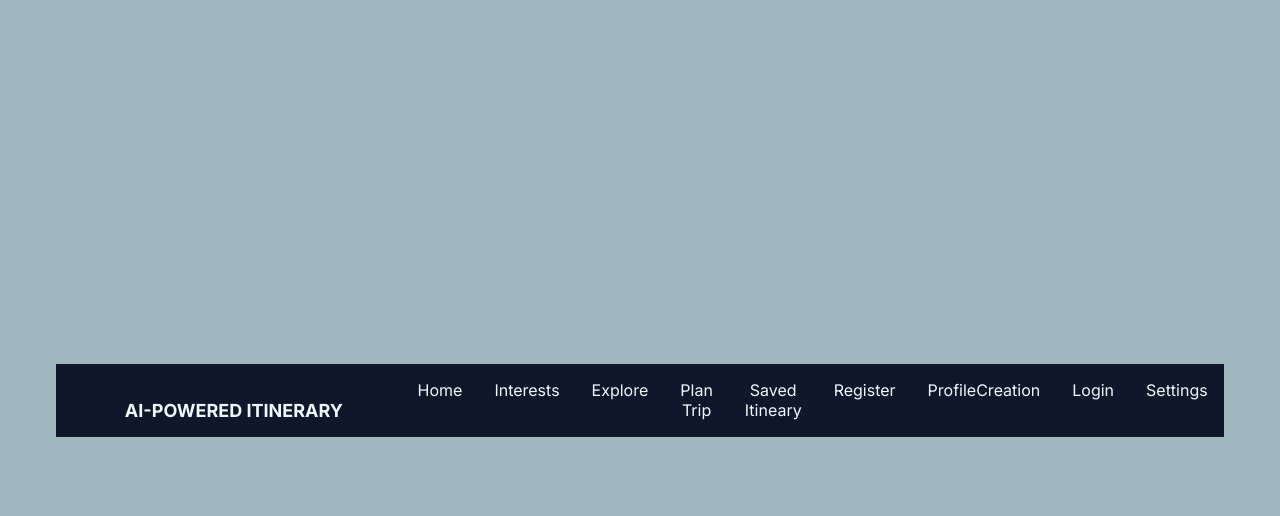
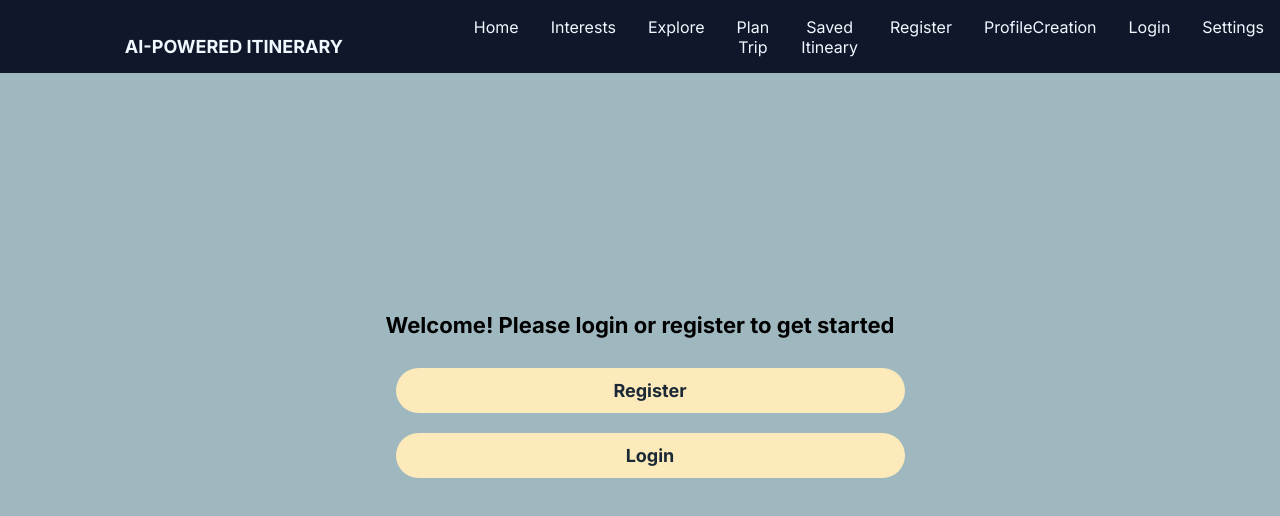
Before and after one commit to AI-Powered-Itinerary-Planner/AI-Powered-Itinerary, a React (Vite) app in the folder frontend/: page / in a window 1280 px wide. Shown: the top 516 px of the page. Built offline with nearby package versions, Linux system fonts and the light colour scheme.

Commit message:
Login n Signup Functional. Navbar Fixed

```diff
--- a/frontend/src/components/Forms.jsx
+++ b/frontend/src/components/Forms.jsx
@@ -15,27 +15,71 @@ const Forms = () => {
         console.log(data.username);
         if (!isLogin) {
             try {
-                const response = await axios.post('http://localhost:3000/api/register', { username: data.username, email: data.email, password: data.password });
-                console.log(response);
-                if (response.data.error) {
-                    toast.error(response.data.error);
+                const response = await fetch('http://localhost:3000/users/', {
+                    method: 'POST',
+                    headers: {
+                        'Content-Type': 'application/json',
+                    },
+                    body: JSON.stringify({
+                        name: data.username,
+                        email: data.email,
+                        password: data.password,
+                    }),
+                });
+
+                const result = await response.json();
+
+                if (!response.ok) {
+                    // If the response was not successful, handle the error
+                    toast.error(result.error || "An error occurred during registration");
                 } else {
                     toast.success("User registered successfully");
-                    navigate("/login");
+                    const userData = {
+                        name: result.name,
+                        email: result.email,
+                        login: false
+                    }
+                    navigate("/home", {state : {user: userData}});
                 }
             } catch (error) {
                 console.log(error);
                 toast.error("An error occurred during registration");
             }
         }
-        else{
-            axios.post('http://localhost:3000/login',{email:data.email, password:data.password})
-            .then((response) => console.log(response))
-            .catch((error) => console.log(error));
+        else {
+            try{
+            const response = await fetch('http://localhost:3000/users/login', {
+                method: 'POST',
+                headers: {
+                    'Content-Type': 'application/json', // Ensure the backend understands this is JSON
+                },
+                body: JSON.stringify({
+                    email: data.email,
+                    password: data.password,
+                }),
+            })
+            const result = await response.json();
+            if (!response.ok) {
+                toast.error(result.error || "An error occurred during login");
+            } else {
+                toast.success("Login successful!");
+                const userData = {
+                    name: result.user.name,
+                    email: result.user.email,
+                    login: true,
+                };
+                navigate("/home", { state: { user: userData } });
+                // Redirect user or store authentication token here
+            }
+            }catch (error) {
+                console.error('Error during login:', error);
+                toast.error("An error occurred while trying to log in.");
+            }
         }
-        }
+    }
 
     return (
+
         <div className="forms">
             <h1>{isLogin ? "Login" : "Register"}</h1>
             <form onSubmit ={handleSubmit(onSubmit)}>
--- a/frontend/src/components/Navbar.css
+++ b/frontend/src/components/Navbar.css
@@ -7,8 +7,11 @@ nav {
     justify-content: space-between;
     align-items: center;
     background-color: #0f172a;
-    position: sticky;
+    position: fixed;  /* Changed from sticky to fixed */
     top: 0;
+    left: 0;
+    width: 100%;  /* Ensures the navbar spans the entire width of the page */
+    z-index: 100;  /
 }
 
 nav .title {
--- a/frontend/src/index.css
+++ b/frontend/src/index.css
@@ -21,7 +21,11 @@ body {
   padding: 40px;
   border-radius: 10px;
   text-align: center;
-  width: 300px;
+  display: flex;
+  flex-direction: column;
+  align-items: center;
+  justify-content: center;
+  width: 100%;
 }
 /* Select */
 .select{
--- a/frontend/src/pages/Home.jsx
+++ b/frontend/src/pages/Home.jsx
@@ -1,9 +1,39 @@
+import { Navigate, useLocation, useNavigate } from "react-router-dom";
+
 const Home = () => {
+    const location = useLocation();
+    const userData = location.state;
+    const navigate = useNavigate();
+    console.log("User Data:", userData?.user);
+    const isLogin  = userData?.user?.login;
+    const isRegister  = userData?.user?.login === false;
+
     return (
         <div>
-        <h1>Welcome to the Homepage</h1>
+            {isRegister? (
+        <h1>Welcome {userData?.user?.name} Lets get started on your first Adventure!</h1>
+            ) : isLogin? (
+        <h1>Welcome Back, {userData?.user?.name}</h1>
+            ) : (
+                <>
+                <h1>Welcome! Please login or register to get started</h1>
+                <button onClick={() => navigate('/register')}>Register</button>
+                <button onClick={() => navigate('/login')}>Login</button>
+
+                </>
+            )
+        }
+            {(isLogin || isRegister) && (
+                <>
+                <button onClick={() => navigate('/explore')}>Explore</button>
+                <button onClick={() => navigate('/plantrip')}>Plan Trip</button>
+                <button onClick={() => navigate('/saveditineraries')}>Saved Itineraries</button>
+                <button onClick={() => navigate('/settings')}>Settings</button>
+                </>
+            )}
         </div>
-    );
+
+    )
 }
 
 export default Home;
--- a/frontend/src/routes/Router.jsx
+++ b/frontend/src/routes/Router.jsx
@@ -14,6 +14,7 @@ const router = createBrowserRouter([
         element: <Layout />,
         errorElement: <div>404 Not Found</div>,
         children: [
+            { index: true, element: <Home /> },
             { path: "/home", element: <Home /> },
             { path: "/login", element: <Login /> },
             { path: "/profileCreation", element: <ProfileCreation /> },
```
